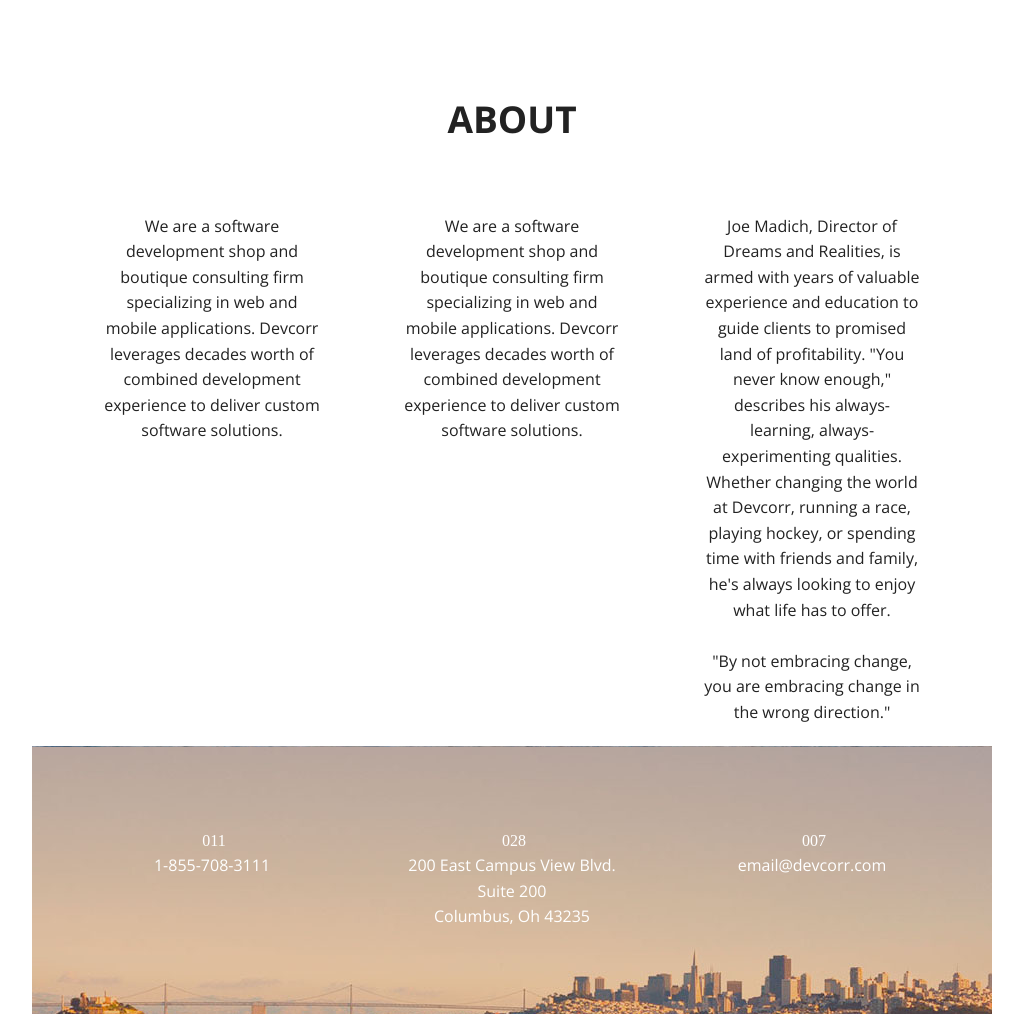
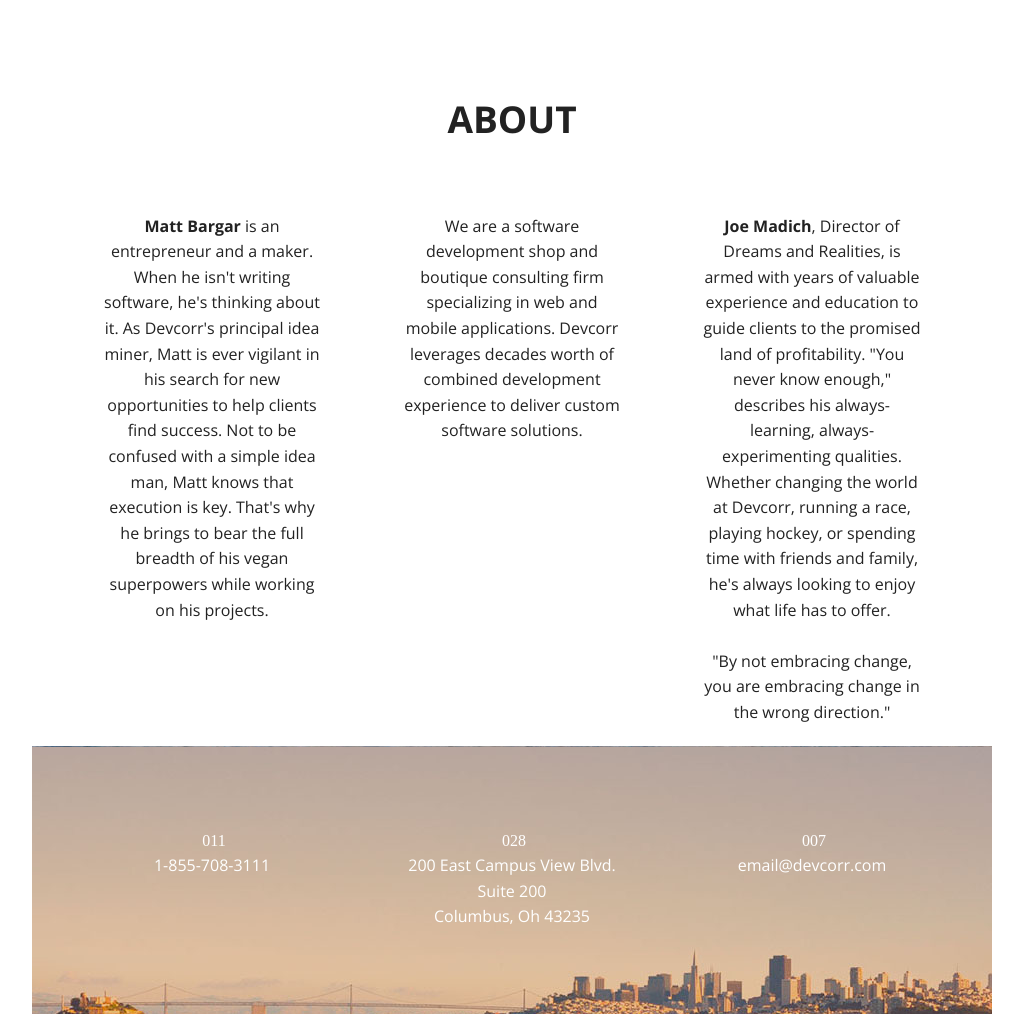
Before and after one commit to Devcorr/Devcorr.github.io, a plain HTML site: page www/index.html in a window 1280 px wide. Shown: the part 1718-2732 px from the top of the page, without its empty margins (128-1151 px from the left). Drawn offline with nearby package versions, Linux system fonts and the light colour scheme; files that its build step writes are made by us from their sources.

Commit message:
added bio

```diff
--- a/www/index.html
+++ b/www/index.html
@@ -82,13 +82,13 @@
         <div class="row info-section" id="about">
             <h2 class="info-section-title">ABOUT</h2>
             <div class="large-4 large-offset-1 columns">
-                <p class="info-section-text">We are a software development shop and boutique consulting firm specializing in web and mobile applications. Devcorr leverages decades worth of combined development experience to deliver custom software solutions.</p>
+                <p class="info-section-text"><strong>Matt Bargar</strong> is an entrepreneur and a maker. When he isn't writing software, he's thinking about it. As Devcorr's principal idea miner, Matt is ever vigilant in his search for new opportunities to help clients find success. Not to be confused with a simple idea man, Matt knows that execution is key. That's why he brings to bear the full breadth of his <a target="_blank" href="http://youtu.be/vqqGZBRBLcM">vegan superpowers</a> while working on his projects.</p>
             </div>
             <div class="large-4 large-offset-1 columns">
                 <p class="info-section-text">We are a software development shop and boutique consulting firm specializing in web and mobile applications. Devcorr leverages decades worth of combined development experience to deliver custom software solutions.</p>
             </div>
             <div class="large-4 large-offset-1 columns end">
-                <p class="info-section-text">Joe Madich, Director of Dreams and Realities, is armed with years of valuable experience and education to guide clients to promised land of profitability.  "You never know enough," describes his always-learning, always-experimenting qualities.  Whether changing the world at Devcorr, running a race, playing hockey, or spending time with friends and family, he's always looking to enjoy what life has to offer.<br/><br/>"By not embracing change, you are embracing change in the wrong direction."</p>
+                <p class="info-section-text"><strong>Joe Madich</strong>, Director of Dreams and Realities, is armed with years of valuable experience and education to guide clients to the promised land of profitability.  "You never know enough," describes his always-learning, always-experimenting qualities.  Whether changing the world at Devcorr, running a race, playing hockey, or spending time with friends and family, he's always looking to enjoy what life has to offer.<br/><br/>"By not embracing change, you are embracing change in the wrong direction."</p>
             </div>
         </div>
 
```
